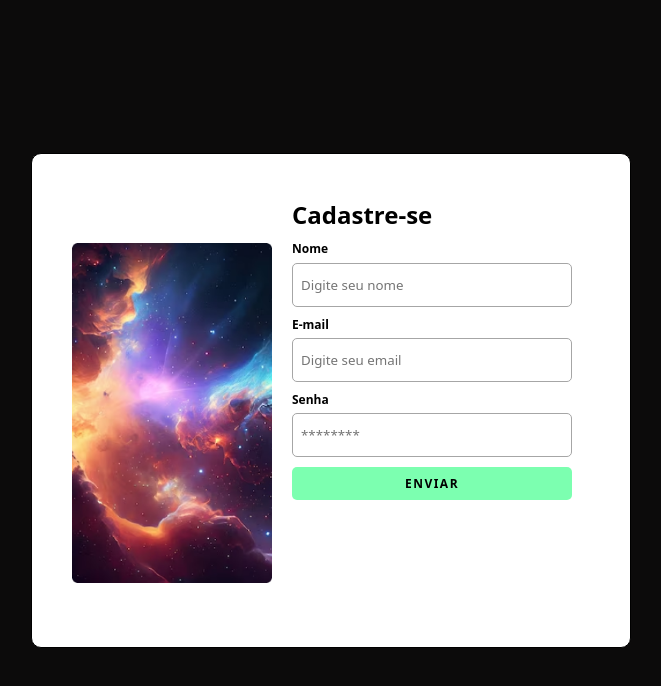
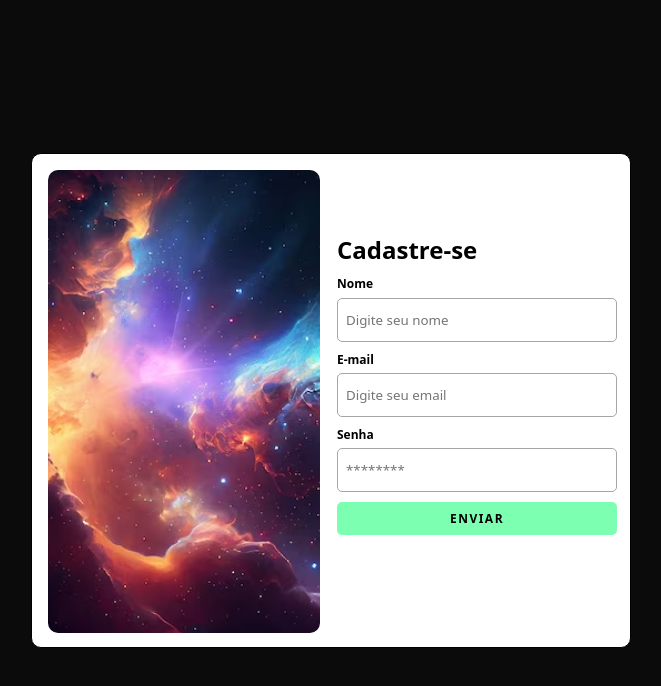
Before and after one commit to Sam-Eg-rw/reforcodev-formregister, a plain HTML site: page index.html in a window 1280 px wide. Shown: the whole page, without its empty margins (309-970 px from the left). Drawn offline with Linux system fonts and the light colour scheme.

Commit message:
finalizada

```diff
--- a/index.css
+++ b/index.css
@@ -28,18 +28,17 @@ form{
     background-image: url(img/Rectangle\ 2.png);
     background-position: left center;
     background-repeat: no-repeat;
-    background-size: 200px;
     position: absolute;
     width: 272px;
-    height: 1040px;
-    margin-top: -300px;
-    margin-left: -0.5px;
+    height: 463px;
+    top: 16px;
+    left: 16px;
     border-radius: 10px;
 }
 
 form label, form input, h1, button{
     margin-bottom: 0;
-    margin-left: 220px;
+    margin-left: 265px;
     display: block;
     justify-content: end;
     align-items: self-end;
@@ -56,7 +55,7 @@ form input{
 }
 
 h1{
-    margin-top: 5px;
+    margin-top: 40px;
     font-size: 24px;
     font-weight: 700;
     line-height: 32.68px;
--- a/index.html
+++ b/index.html
@@ -19,8 +19,8 @@
             <label for="nome">Nome</label>
             <input id="nome" type="text" placeholder="Digite seu nome">
 
-            <label for="email">E-mail</label>
-        <input id="email" type="text" placeholder="Digite seu email">
+            <label for="ehttps://github.com/Sam-Eg-rw/reforcodev-formregister.gitmail">E-mail</label>
+            <input id="email" type="text" placeholder="Digite seu email">
 
             <label for="senha">Senha</label>
             <input id="senha" type="password" placeholder="********">
```
